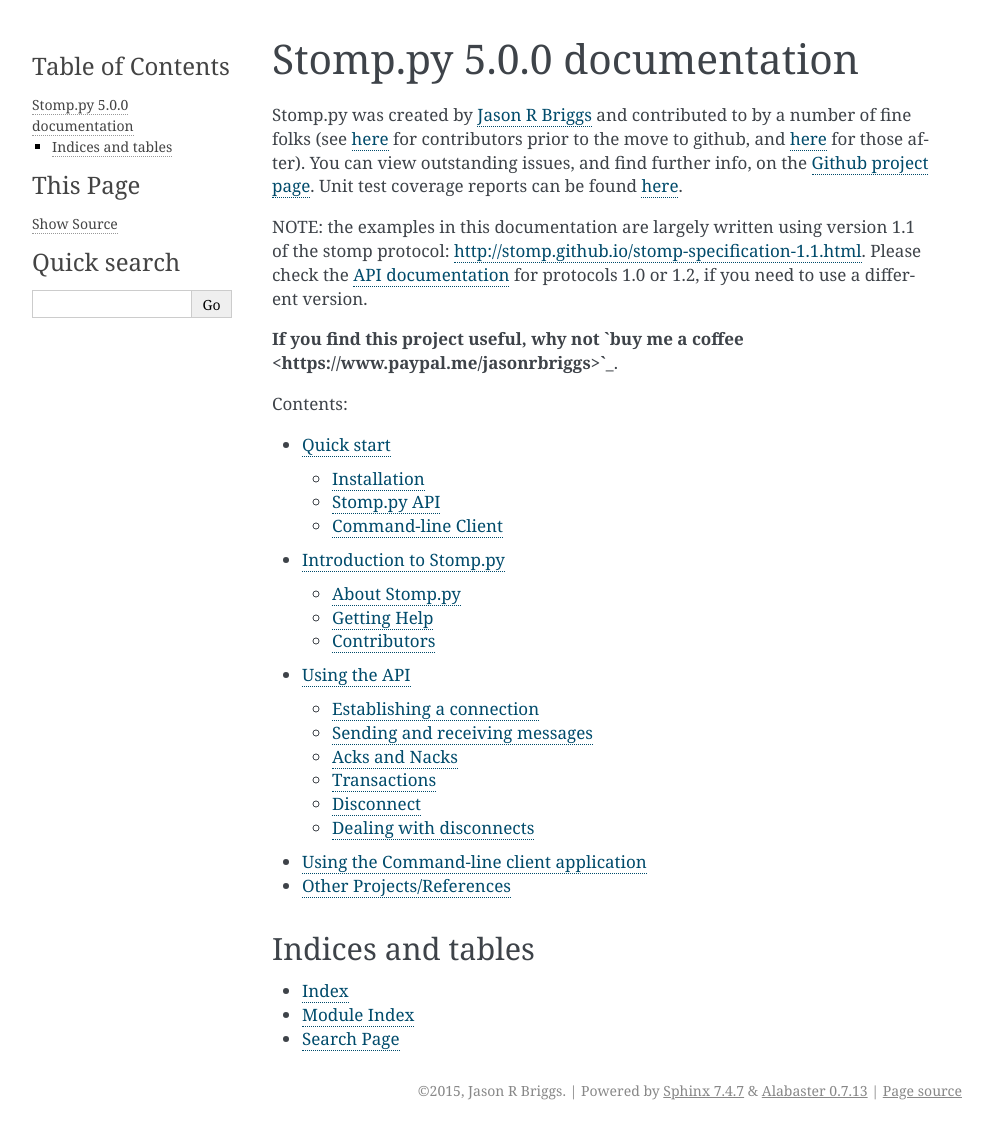
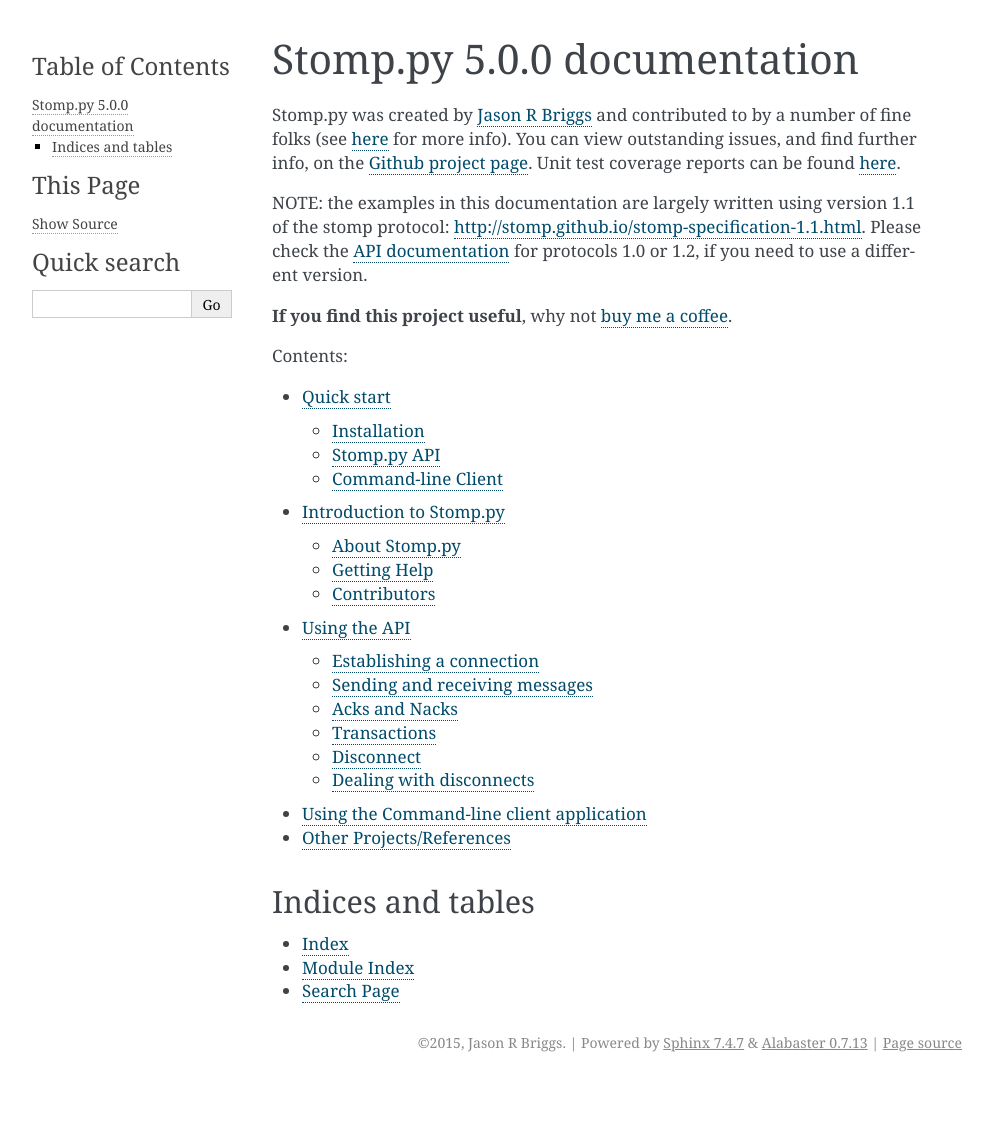
Before and after one commit to jasonrbriggs/stomp.py, a Sphinx documentation site: the page built from docs/source/index.rst, in a window 1280 px wide. Shown: the whole page, without its empty margins (148-1140 px from the left). Built offline with Sphinx 7.4.7, drawn with Linux system fonts in a browser that asks for light colours; after the commit the page ends 1082 px from its top, so only the background shows below that.

Commit message:
remove CONTRIBUTORS file - move to documentation

```diff
--- a/docs/source/index.rst
+++ b/docs/source/index.rst
@@ -6,11 +6,11 @@
 Stomp.py |release| documentation
 ================================
 
-Stomp.py was created by `Jason R Briggs <http://jasonrbriggs.com>`_ and contributed to by a number of fine folks (see `here <https://github.com/jasonrbriggs/stomp.py/blob/master/CONTRIBUTORS>`_ for contributors prior to the move to github, and `here <https://github.com/jasonrbriggs/stomp.py/graphs/contributors>`_ for those after). You can view outstanding issues, and find further info, on the `Github project page <http://github.com/jasonrbriggs/stomp.py>`_.  Unit test coverage reports can be found `here <http://jasonrbriggs.github.io/stomp.py/htmlcov/>`_.
+Stomp.py was created by `Jason R Briggs <http://jasonrbriggs.com>`_ and contributed to by a number of fine folks (see `here <http://jasonrbriggs.github.io/stomp.py/intro.html#contributors>`_ for more info). You can view outstanding issues, and find further info, on the `Github project page <http://github.com/jasonrbriggs/stomp.py>`_.  Unit test coverage reports can be found `here <http://jasonrbriggs.github.io/stomp.py/htmlcov/>`_.
 
 NOTE: the examples in this documentation are largely written using version 1.1 of the stomp protocol: `<http://stomp.github.io/stomp-specification-1.1.html>`_. Please check the `API documentation <http://jasonrbriggs.github.io/stomp.py/stomp.html#module-stomp.protocol>`_ for protocols 1.0 or 1.2, if you need to use a different version.
 
-**If you find this project useful, why not `buy me a coffee <https://www.paypal.me/jasonrbriggs>`_**.
+**If you find this project useful**, why not `buy me a coffee <https://www.paypal.me/jasonrbriggs>`_.
 
 Contents:
 
```
Also changed, not shown: 1 other file.
